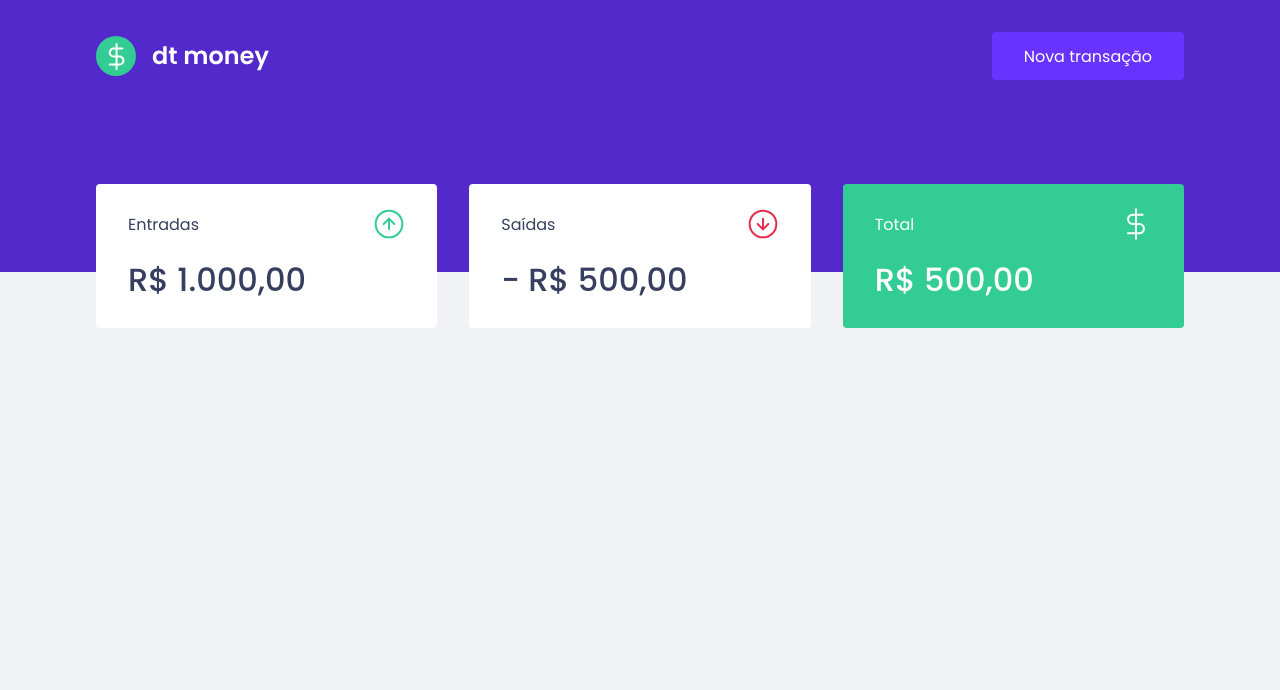
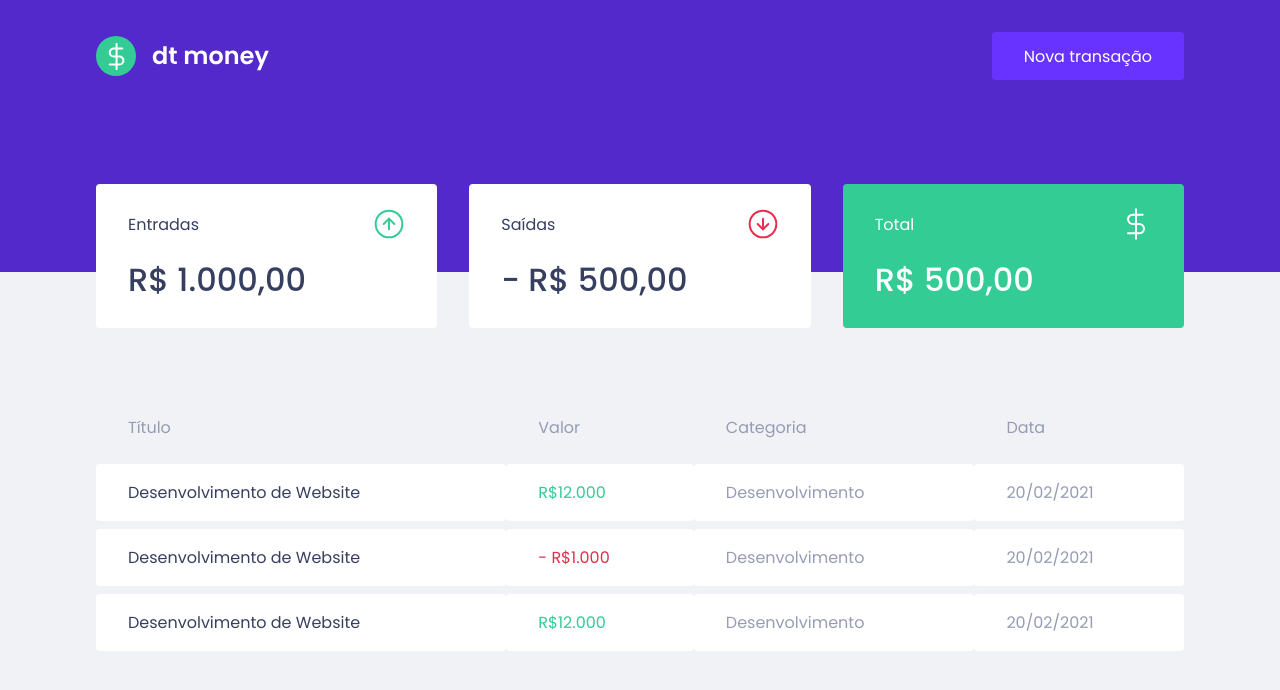
Before and after one commit to rafaacqv/dt-money-react-js, a React (Create React App) app: page / in a window 1280 px wide. Shown: the top 690 px of the page. Built offline with nearby package versions, Linux system fonts and the light colour scheme.

Commit message:
Add TransactionsTable Component

```diff
--- a/src/components/Dashboard/index.tsx
+++ b/src/components/Dashboard/index.tsx
@@ -1,10 +1,12 @@
 import { Summary } from '../Summary'
+import { TransactionTable } from '../TransactionsTable'
 import { Container } from './styles'
 
 export function Dashboard() {
   return (
     <Container>
       <Summary />
+      <TransactionTable />
     </Container>
   );
 }
--- /dev/null
+++ b/src/components/TransactionsTable/index.tsx
@@ -0,0 +1,39 @@
+import { Container } from "./styles";
+
+export function TransactionTable() {
+  return(
+    <Container>
+      <table>
+        <thead>
+          <tr>
+            <th>Título</th>
+            <th>Valor</th>
+            <th>Categoria</th>
+            <th>Data</th>
+          </tr>
+        </thead>
+
+        <tbody>
+          <tr>
+            <td>Desenvolvimento de Website</td>
+            <td className="deposit">R$12.000</td>
+            <td>Desenvolvimento</td>
+            <td>20/02/2021</td>
+          </tr>
+          <tr>
+            <td>Desenvolvimento de Website</td>
+            <td className="withdraw">- R$1.000</td>
+            <td>Desenvolvimento</td>
+            <td>20/02/2021</td>
+          </tr>
+          <tr>
+            <td>Desenvolvimento de Website</td>
+            <td className="deposit">R$12.000</td>
+            <td>Desenvolvimento</td>
+            <td>20/02/2021</td>
+          </tr>
+        </tbody>
+      </table>
+    </Container>
+  );
+}
--- /dev/null
+++ b/src/components/TransactionsTable/styles.ts
@@ -0,0 +1,38 @@
+import styled from 'styled-components';
+
+export const Container = styled.div`
+  margin-top: 4rem;
+
+  table {
+    width: 100%;
+    border-spacing: 0 0.5rem;
+
+    th {
+      color: var(--text-body);
+      font-weight: 400;
+      padding: 1rem 2rem;
+      text-align: left;
+      line-height: 1.5rem;
+    }
+
+    td {
+      padding: 1rem 2rem;
+      border: 0;
+      background: var(--shape);
+      color: var(--text-body);
+      border-radius: 0.25rem;
+
+      &:first-child {
+        color: var(--text-title);
+      }
+
+      &.deposit {
+        color: var(--green);
+      }
+
+      &.withdraw {
+        color: var(--red);
+      }
+    }
+  }
+`;
```
